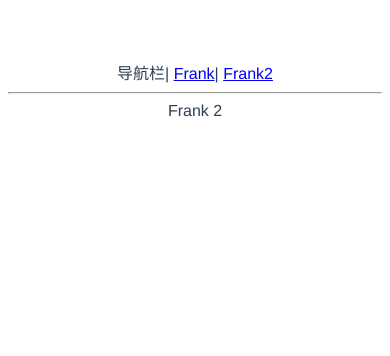
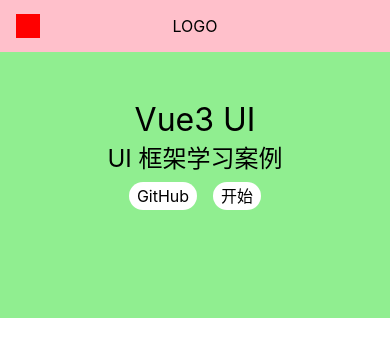
Before and after one commit to shanfeng606/vue3-ts, a Vue app: page /#/ in a window 390 px wide. Shown: the top 356 px of the page. Built offline with nearby package versions, Linux system fonts and the light colour scheme.

Commit message:
封装Topnav组件

```diff
--- a/package.json
+++ b/package.json
@@ -10,6 +10,7 @@
     "vue-router": "4.0.0-beta.3"
   },
   "devDependencies": {
+    "sass": "1.26.10",
     "@vue/compiler-sfc": "^3.0.4",
     "vite": "^1.0.0-rc.13"
   }
--- a/src/App.vue
+++ b/src/App.vue
@@ -1,11 +1,5 @@
 <template>
   <div>
-    <div>
-      导航栏|
-      <router-link to="/">Frank</router-link>|
-      <router-link to="/xxx">Frank2</router-link>
-    </div>
-    <hr />
     <router-view />
   </div>
 </template>
--- a/src/components/Frank.vue
+++ /dev/null
@@ -1,5 +0,0 @@
-<template>
-    <div>
-        Frank 1
-    </div>
-</template>
--- a/src/components/Frank2.vue
+++ /dev/null
@@ -1,5 +0,0 @@
-<template>
-    <div>
-        Frank 2
-    </div>
-</template>
--- /dev/null
+++ b/src/components/Topnav.vue
@@ -0,0 +1,69 @@
+<template>
+  <div class="topnav">
+    <div class="logo">LOGO</div>
+    <ul class="menu">
+      <li>菜单1</li>
+      <li>菜单2</li>
+    </ul>
+    <span class="toggleAside" @click="toggleMenu"></span>
+  </div>
+</template>
+<script lang="ts">
+import { inject, Ref } from "vue";
+export default {
+  setup() {
+    const menuVisible = inject<Ref<boolean>>("menuVisible"); // get
+    const toggleMenu = () => {
+      menuVisible.value = !menuVisible.value;
+    };
+    return { toggleMenu };
+  },
+};
+</script>
+<style lang="scss" scoped>
+.topnav {
+  background: pink;
+  display: flex;
+  padding: 16px;
+  position: fixed;
+  top: 0;
+  left: 0;
+  width: 100%;
+  z-index: 10;
+  justify-content: center;
+  align-items: center;
+  > .logo {
+    max-width: 6em;
+    margin-right: auto;
+  }
+  > .menu {
+    display: flex;
+    white-space: nowrap;
+    flex-wrap: nowrap;
+    > li {
+      margin: 0 1em;
+    }
+  }
+  > .toggleAside {
+    width: 24px;
+    height: 24px;
+    background: red;
+    position: absolute;
+    left: 16px;
+    top: 50%;
+    transform: translateY(-50%);
+    display: none;
+  }
+  @media (max-width: 500px) {
+    > .menu {
+      display: none;
+    }
+    > .logo {
+      margin: 0 auto;
+    }
+    > .toggleAside {
+      display: inline-block;
+    }
+  }
+}
+</style>
--- a/src/index.css
+++ /dev/null
@@ -1,8 +0,0 @@
-#app {
-  font-family: Avenir, Helvetica, Arial, sans-serif;
-  -webkit-font-smoothing: antialiased;
-  -moz-osx-font-smoothing: grayscale;
-  text-align: center;
-  color: #2c3e50;
-  margin-top: 60px;
-}
--- /dev/null
+++ b/src/index.scss
@@ -0,0 +1,27 @@
+* {
+  margin: 0;
+  padding: 0;
+  box-sizing: border-box;
+}
+ul,
+ol {
+  list-style: none;
+}
+a {
+  text-decoration: none;
+  color: inherit;
+  &:hover {
+    border-bottom: 1px solid;
+    cursor: pointer;
+  }
+}
+h1,h2,h3,h4,h5,h6{
+  font-weight: normal;
+}
+
+body {
+  font-size: 16px;
+  // 为什么这样写 font-family
+  // 答案见 https://github.com/zenozeng/fonts.css/
+  font-family: -apple-system, "Noto Sans", "Helvetica Neue", Helvetica, "Nimbus Sans L", Arial, "Liberation Sans", "PingFang SC", "Hiragino Sans GB", "Noto Sans CJK SC", "Source Han Sans SC", "Source Han Sans CN", "Microsoft YaHei", "Wenquanyi Micro Hei", "WenQuanYi Zen Hei", "ST Heiti", SimHei, "WenQuanYi Zen Hei Sharp", sans-serif;
+}
--- /dev/null
+++ b/src/views/Doc.vue
@@ -0,0 +1,88 @@
+<template>
+  <div class="layout">
+    <Topnav class="nav" />
+    <div class="content">
+      <aside v-if="menuVisible">
+        <h2>组件列表</h2>
+        <ol>
+          <li>
+            <router-link to="/doc/switch">Switch 组件</router-link>
+          </li>
+          <li>
+            <router-link to="/doc/button">Button 组件</router-link>
+          </li>
+          <li>
+            <router-link to="/doc/dialog">Dialog 组件</router-link>
+          </li>
+          <li>
+            <router-link to="/doc/tabs">Tabs 组件</router-link>
+          </li>
+        </ol>
+      </aside>
+      <main>
+        <router-view />
+      </main>
+    </div>
+  </div>
+</template>
+<script lang="ts">
+import Topnav from "../components/Topnav.vue";
+import { inject, Ref } from "vue";
+export default {
+  components: { Topnav },
+  setup() {
+    const menuVisible = inject<Ref<boolean>>("menuVisible"); // get
+    return { menuVisible };
+  },
+};
+</script>
+<style lang="scss" scoped>
+.layout {
+  display: flex;
+  flex-direction: column;
+  height: 100vh;
+  > .nav {
+    flex-shrink: 0;
+  }
+  > .content {
+    flex-grow: 1;
+    padding-top: 60px;
+    padding-left: 156px;
+    @media (max-width: 500px) {
+      padding-left: 0;
+    }
+  }
+}
+.content {
+  display: flex;
+  > aside {
+    flex-shrink: 0;
+  }
+  > main {
+    flex-grow: 1;
+    padding: 16px;
+    background: lightgreen;
+  }
+}
+aside {
+  background: lightblue;
+  width: 150px;
+  padding: 16px;
+  position: fixed;
+  top: 0;
+  left: 0;
+  padding-top: 70px;
+  height: 100%;
+  > h2 {
+    margin-bottom: 4px;
+  }
+  > ol {
+    > li {
+      padding: 4px 0;
+    }
+  }
+}
+main {
+  overflow: auto;
+}
+</style>
--- /dev/null
+++ b/src/views/Home.vue
@@ -0,0 +1,45 @@
+
+<template>
+  <div>
+    <Topnav />
+    <div class="banner">
+      <h1>Vue3 UI</h1>
+      <h2> UI 框架学习案例</h2>
+      <p class="actions">
+        <a href="https://github.com">GitHub</a>
+        <router-link to="/doc">开始</router-link>
+      </p>
+    </div>
+  </div>
+</template>
+
+<script lang="ts">
+import Topnav from "../components/Topnav.vue";
+export default {
+  components: { Topnav },
+};
+</script>
+
+<style lang="scss" scoped>
+.banner {
+  padding: 100px 0;
+  display: flex;
+  justify-content: center;
+  align-items: center;
+  flex-direction: column;
+  background: lightgreen;
+  > .actions{
+    padding: 8px 0;
+    a {
+      margin:0 8px;
+      background: #fff;
+      display: inline-block;
+      $h: 28px;
+      height: $h;
+      line-height: $h;
+      border-radius: $h/2;
+      padding: 0 8px;
+    }
+  }
+}
+</style>
```
Also changed, not shown: src/main.ts (+5 -5 lines), 2 other files (tests, documents, lock files or other folders).
